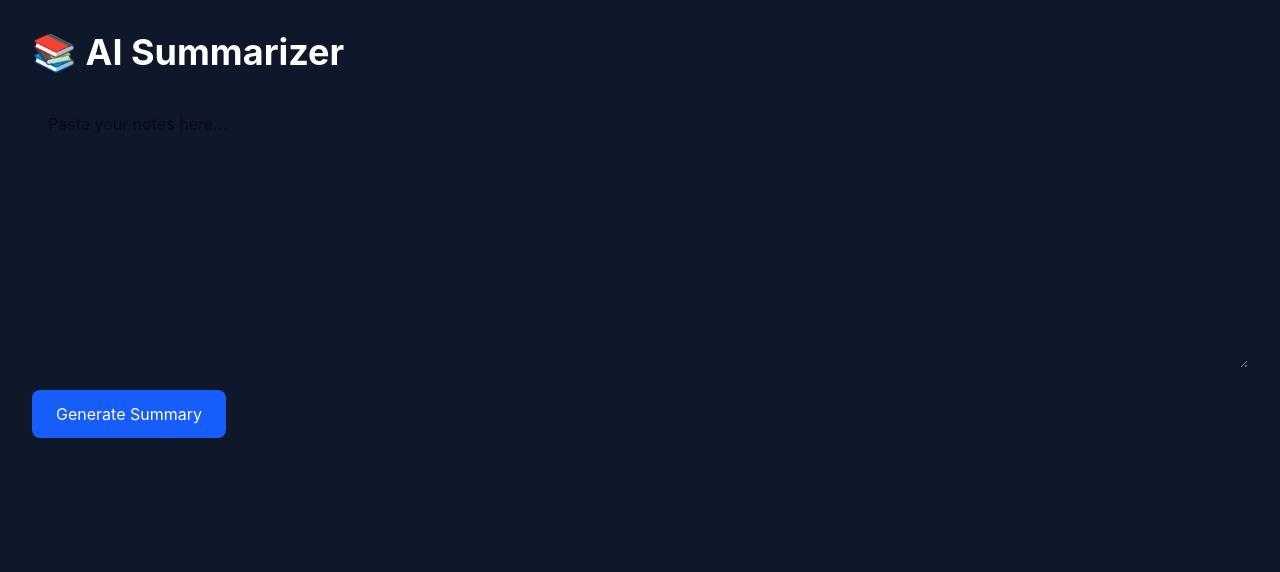
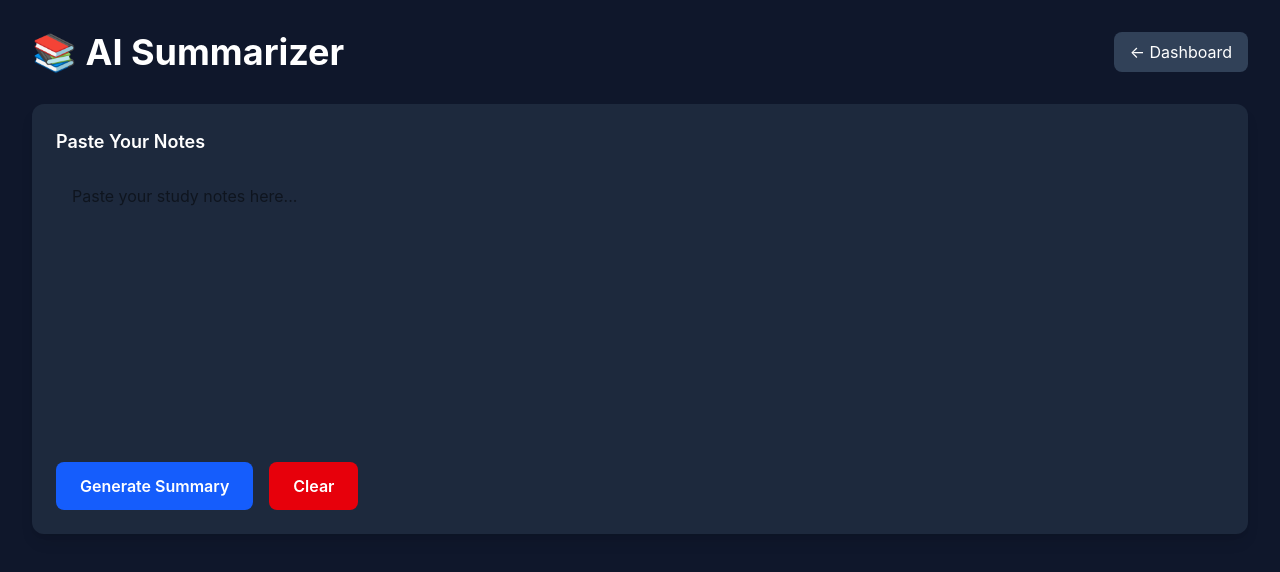
Before and after one commit to Codesanu28/AI-Study-Manager, a React (Vite) app in the folder frontend/: page /summarizer in a window 1280 px wide. Shown: the top 572 px of the page. Built offline with nearby package versions, Linux system fonts and the light colour scheme.

Commit message:
Upgrade summarizer page UI

```diff
--- a/frontend/src/pages/Summarizer.jsx
+++ b/frontend/src/pages/Summarizer.jsx
@@ -1,4 +1,5 @@
 import { useState } from "react";
+import { Link } from "react-router-dom";
 import api from "../api/axios";
 
 function Summarizer() {
@@ -29,20 +30,41 @@ function Summarizer() {
   console.error(error);
 
   alert(
-        error.response?.data
-          ?.message ||
+    error.response?.data?.message ||
     "Failed to generate summary"
   );
 } finally {
   setLoading(false);
 }
+
+
 };
 
-  return (
-    <div className="min-h-screen bg-slate-900 text-white p-8">
-      <h1 className="text-4xl font-bold mb-6">
+const clearAll = () => {
+setText("");
+setSummary("");
+};
+
+return ( <div className="min-h-screen bg-slate-900 text-white p-8">
+
+
+  <div className="flex justify-between items-center mb-8">
+    <h1 className="text-4xl font-bold">
       📚 AI Summarizer
     </h1>
+
+    <Link
+      to="/dashboard"
+      className="bg-slate-700 px-4 py-2 rounded-lg hover:bg-slate-600"
+    >
+      ← Dashboard
+    </Link>
+  </div>
+
+  <div className="bg-slate-800 p-6 rounded-xl shadow-lg">
+    <label className="block mb-3 text-lg font-semibold">
+      Paste Your Notes
+    </label>
 
     <textarea
       rows="10"
@@ -50,29 +72,44 @@ function Summarizer() {
       onChange={(e) =>
         setText(e.target.value)
       }
-        placeholder="Paste your notes here..."
-        className="w-full p-4 rounded-lg text-black"
+      placeholder="Paste your study notes here..."
+      className="w-full p-4 rounded-lg text-black resize-none"
     />
 
+    <div className="flex gap-4 mt-4">
       <button
         onClick={generateSummary}
-        className="mt-4 px-6 py-3 bg-blue-600 rounded-lg hover:bg-blue-700"
+        disabled={loading}
+        className="bg-blue-600 hover:bg-blue-700 px-6 py-3 rounded-lg font-semibold"
       >
         {loading
           ? "Generating..."
           : "Generate Summary"}
       </button>
 
+      <button
+        onClick={clearAll}
+        className="bg-red-600 hover:bg-red-700 px-6 py-3 rounded-lg font-semibold"
+      >
+        Clear
+      </button>
+    </div>
+  </div>
+
   {summary && (
-        <div className="mt-6 bg-slate-800 p-6 rounded-xl">
-          <h2 className="text-2xl font-semibold mb-3">
-            Summary
+    <div className="mt-8 bg-slate-800 p-6 rounded-xl shadow-lg">
+      <h2 className="text-2xl font-bold mb-4">
+        📄 Summary
       </h2>
 
-          <p>{summary}</p>
+      <p className="leading-7 whitespace-pre-wrap">
+        {summary}
+      </p>
     </div>
   )}
 </div>
+
+
 );
 }
 
```
Lines whose indentation alone changed are shown as unchanged.
